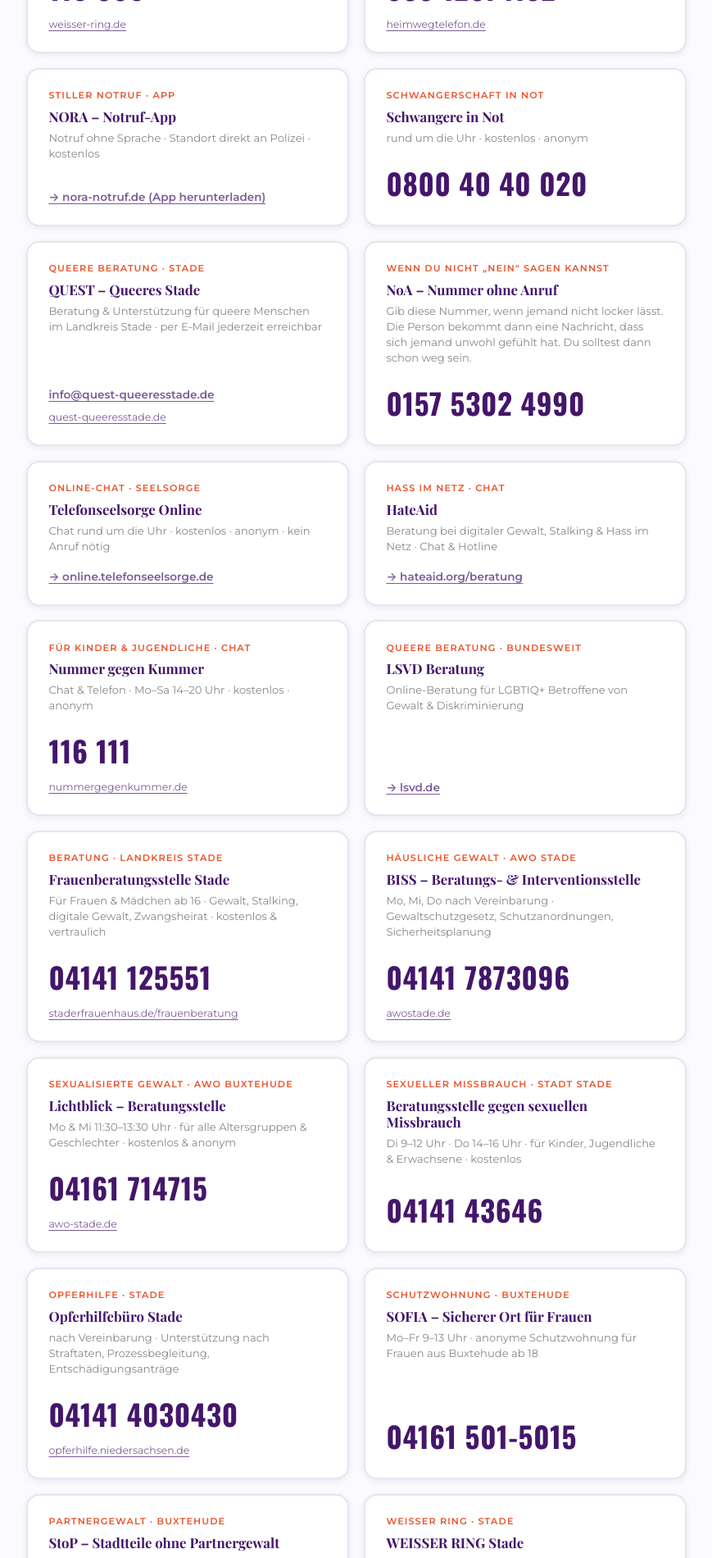
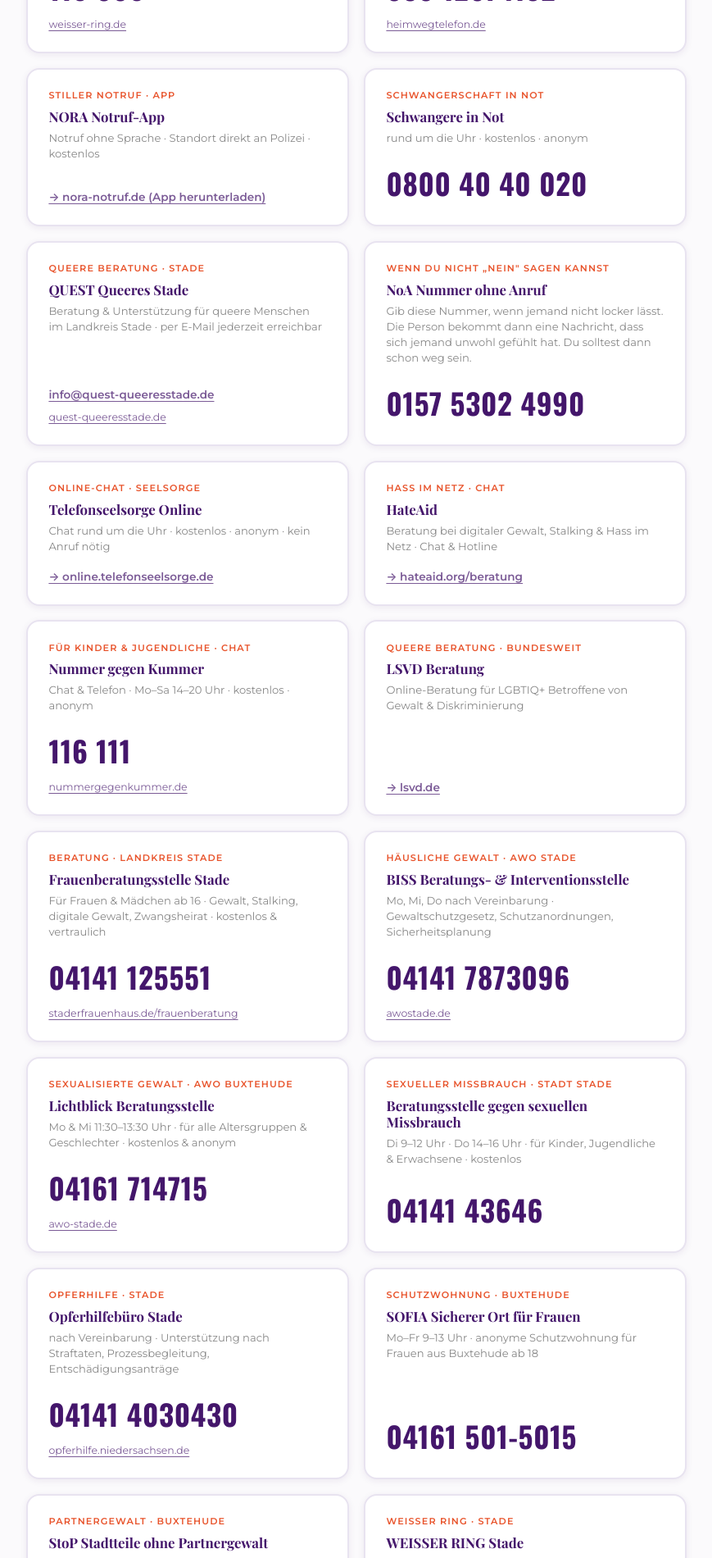
Before and after one commit to feierSunJess/FemStade, a plain HTML site: page hilfe/index.html in a window 1280 px wide. Shown: the part 1740-3640 px from the top of the page at 82% size, without its empty margins (205-1074 px from the left). Drawn offline with nearby package versions, Linux system fonts and the light colour scheme.

Commit message:
Sitewide: alle Separator-Striche entfernt
Titel-Tags, aria-labels und Kartennamen bereinigt.
Zeitbereiche (Mo-Fr, 9-16 Uhr) bleiben korrekt erhalten.

Co-Authored-By: Claude Sonnet 4.6 <noreply@anthropic.com>

```diff
--- a/hilfe/index.html
+++ b/hilfe/index.html
@@ -3,7 +3,7 @@
 <head>
   <meta charset="UTF-8">
   <meta name="viewport" content="width=device-width, initial-scale=1.0">
-  <title>Du bist nicht allein – FEM Stade</title>
+  <title>Du bist nicht allein · FEM Stade</title>
   <meta name="description" content="Hilfetelefone und Krisenkontakte für Frauen in Stade und bundesweit. Kostenlos, anonym, rund um die Uhr.">
   <link rel="icon" type="image/png" href="../Bilder_WebsiteFEMStade/FEMStade_Logo.webp">
   <link rel="stylesheet" href="../fonts/fonts.css">
@@ -351,7 +351,7 @@
 
       <div class="card" data-category="notruf unterwegs chat">
         <span class="card__label">Stiller Notruf · App</span>
-        <span class="card__name">NORA – Notruf-App</span>
+        <span class="card__name">NORA Notruf-App</span>
         <span class="card__hours">Notruf ohne Sprache · Standort direkt an Polizei · kostenlos</span>
         <a class="card__link card__link--app" href="https://www.nora-notruf.de" target="_blank" rel="noopener">→ nora-notruf.de (App herunterladen)</a>
       </div>
@@ -365,7 +365,7 @@
 
       <div class="card" data-category="lokal queer chat">
         <span class="card__label">Queere Beratung · Stade</span>
-        <span class="card__name">QUEST – Queeres Stade</span>
+        <span class="card__name">QUEST Queeres Stade</span>
         <span class="card__hours">Beratung &amp; Unterstützung für queere Menschen im Landkreis Stade · per E-Mail jederzeit erreichbar</span>
         <a class="card__link card__link--app" href="mailto:info@quest-queeresstade.de">info@quest-queeresstade.de</a>
         <a class="card__link" href="https://quest-queeresstade.de/" target="_blank" rel="noopener">quest-queeresstade.de</a>
@@ -373,7 +373,7 @@
 
       <div class="card" data-category="unterwegs">
         <span class="card__label">Wenn du nicht „Nein" sagen kannst</span>
-        <span class="card__name">NoA – Nummer ohne Anruf</span>
+        <span class="card__name">NoA Nummer ohne Anruf</span>
         <span class="card__hours">Gib diese Nummer, wenn jemand nicht locker lässt. Die Person bekommt dann eine Nachricht, dass sich jemand unwohl gefühlt hat. Du solltest dann schon weg sein.</span>
         <a class="card__number" href="tel:015753024990">0157 5302 4990</a>
       </div>
@@ -417,7 +417,7 @@
 
       <div class="card" data-category="lokal gewalt">
         <span class="card__label">Häusliche Gewalt · AWO Stade</span>
-        <span class="card__name">BISS – Beratungs- &amp; Interventionsstelle</span>
+        <span class="card__name">BISS Beratungs- &amp; Interventionsstelle</span>
         <span class="card__hours">Mo, Mi, Do nach Vereinbarung · Gewaltschutzgesetz, Schutzanordnungen, Sicherheitsplanung</span>
         <a class="card__number" href="tel:041417873096">04141 7873096</a>
         <a class="card__link" href="https://www.awostade.de" target="_blank" rel="noopener">awostade.de</a>
@@ -425,7 +425,7 @@
 
       <div class="card" data-category="lokal gewalt">
         <span class="card__label">Sexualisierte Gewalt · AWO Buxtehude</span>
-        <span class="card__name">Lichtblick – Beratungsstelle</span>
+        <span class="card__name">Lichtblick Beratungsstelle</span>
         <span class="card__hours">Mo &amp; Mi 11:30–13:30 Uhr · für alle Altersgruppen &amp; Geschlechter · kostenlos &amp; anonym</span>
         <a class="card__number" href="tel:04161714715">04161 714715</a>
         <a class="card__link" href="https://www.awo-stade.de" target="_blank" rel="noopener">awo-stade.de</a>
@@ -448,14 +448,14 @@
 
       <div class="card" data-category="lokal gewalt">
         <span class="card__label">Schutzwohnung · Buxtehude</span>
-        <span class="card__name">SOFIA – Sicherer Ort für Frauen</span>
+        <span class="card__name">SOFIA Sicherer Ort für Frauen</span>
         <span class="card__hours">Mo–Fr 9–13 Uhr · anonyme Schutzwohnung für Frauen aus Buxtehude ab 18</span>
         <a class="card__number" href="tel:041615015015">04161 501-5015</a>
       </div>
 
       <div class="card" data-category="lokal gewalt">
         <span class="card__label">Partnergewalt · Buxtehude</span>
-        <span class="card__name">StoP – Stadtteile ohne Partnergewalt</span>
+        <span class="card__name">StoP Stadtteile ohne Partnergewalt</span>
         <span class="card__hours">nach Vereinbarung · Beratung, Gruppen, Vorträge · kostenlos</span>
         <a class="card__number" href="tel:041615015227">04161 501-5227</a>
         <a class="card__link" href="https://www.stop-partnergewalt.org/standorte/buxtehude/" target="_blank" rel="noopener">stop-partnergewalt.org</a>
```
Also changed, not shown: danke/index.html (+2 -2 lines), datenschutz/index.html (+3 -3 lines), impressum/index.html (+2 -2 lines).
